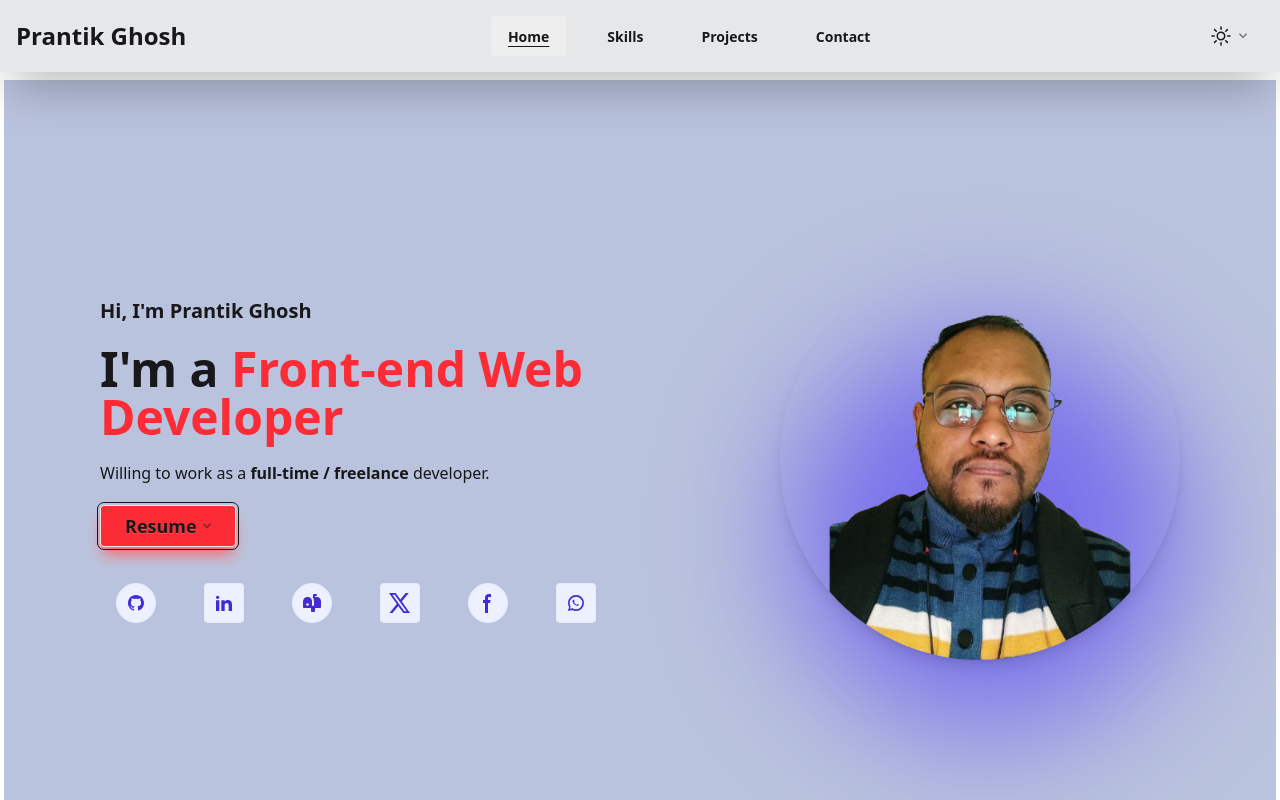
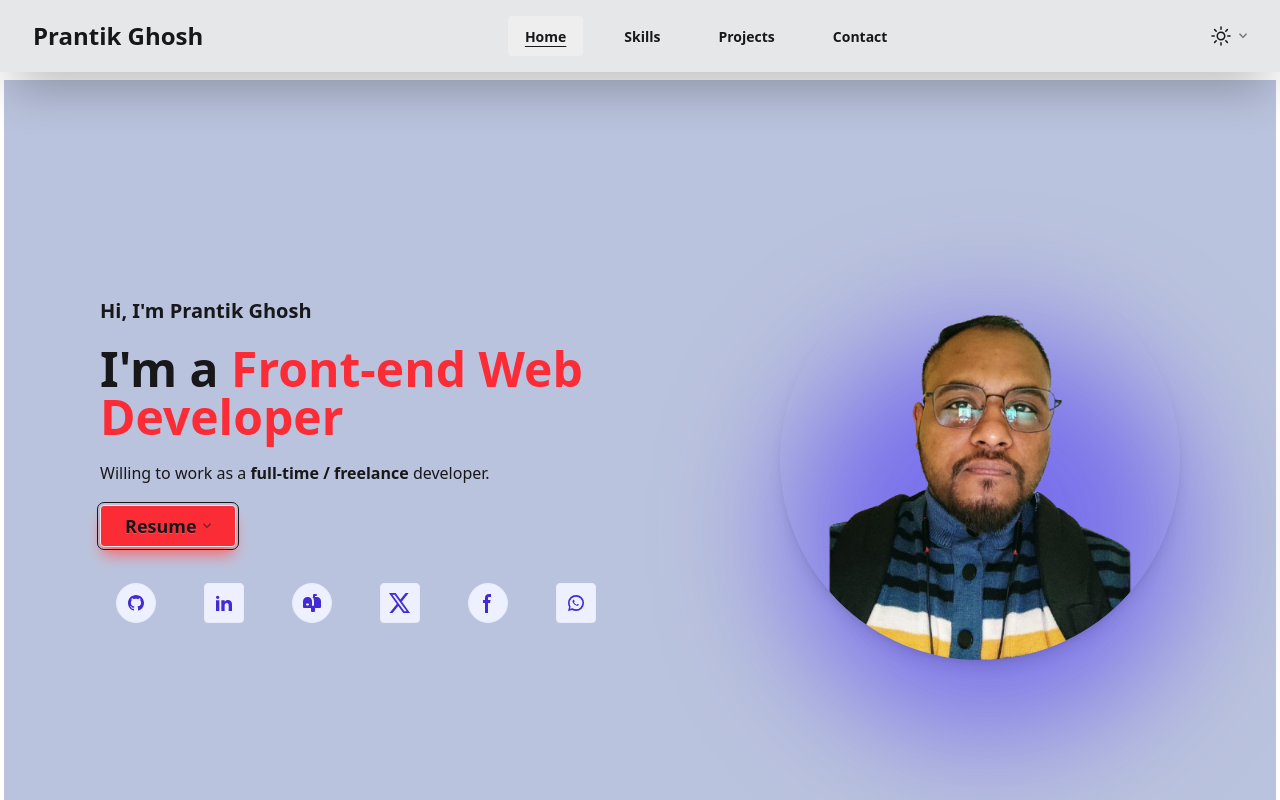
Before and after one commit to TBS96/portfolio, a React (Vite) app: page / in a window 1280 px wide. Shown: the top 800 px of the page. Built offline with nearby package versions, Linux system fonts and the light colour scheme.

Commit message:
feat: refactor Navbar component to use Link for logo
Signed-off-by: TBS96 <9tbs6@proton.me>

```diff
--- a/src/components/Navbar.jsx
+++ b/src/components/Navbar.jsx
@@ -36,9 +36,7 @@ const Navbar = () => {
         <header className='w-full bg-gray-900/10 backdrop-blur-sm shadow-black/30 shadow-2xl sticky top-0 z-50'>
             <nav className='max-w-7xl mx-auto px-4 py-4 flex justify-between items-center'>
                 {/* Logo */}
-                <h1 className='text-2xl font-bold'>
-                    <Link to='/'>Prantik Ghosh</Link>
-                </h1>
+                <Link to='/' className='btn btn-ghost text-2xl font-bold'>Prantik Ghosh</Link>
 
                 {/* Theme Dropdown (Mobile & Tablet) */}
                 <div className='dropdown dropdown-center md:hidden'>
```
